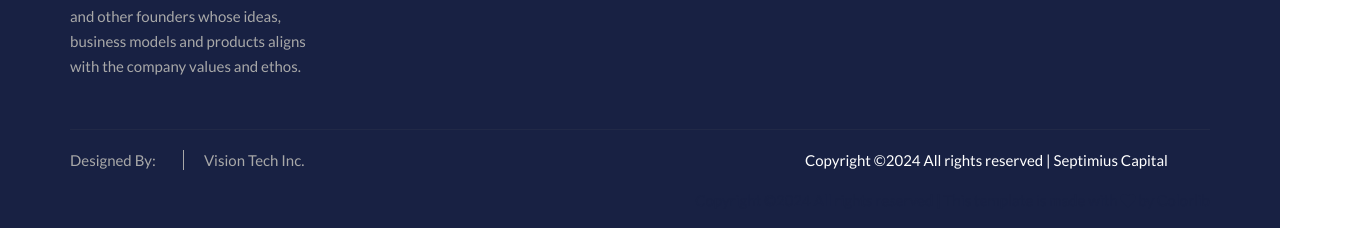
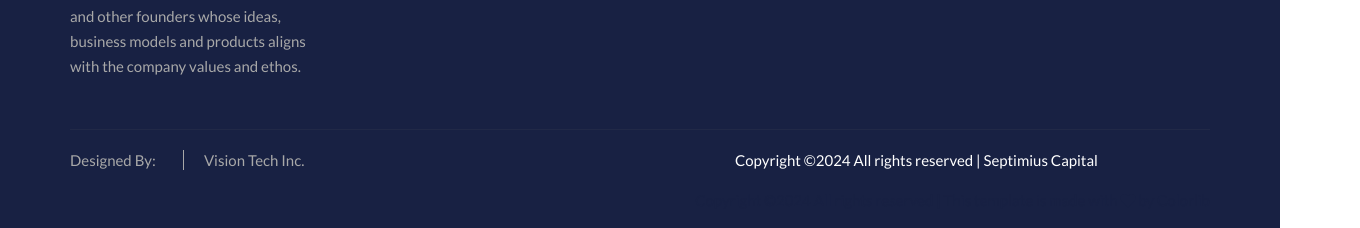
Before and after one commit to stylish-19/septimiuscapital24, a plain HTML site: page index.html in a window 1280 px wide. Shown: the part 5777-6005 px from the top of the page, 1360 px wide, since content can reach past the window. Drawn offline with nearby package versions, Linux system fonts and the light colour scheme; files whose address does not match are found by name.

Commit message:
Update style.css

```diff
--- a/css/style.css
+++ b/css/style.css
@@ -5,7 +5,7 @@
   Designed: Vision Tech Inc
 ******************************************************************/
 
-/*------------------------------------------------------------------
+/*-----------------------------------------------------------------
 [Table of contents]
 
 1.  Default CSS
@@ -1344,7 +1344,7 @@ Pitch end Here
 .footner{
 	position: relative;
 	color: white;
-	left: 150px;
+	left: 80px;
 }
 
 .footer__copyright__links li:after {
```
